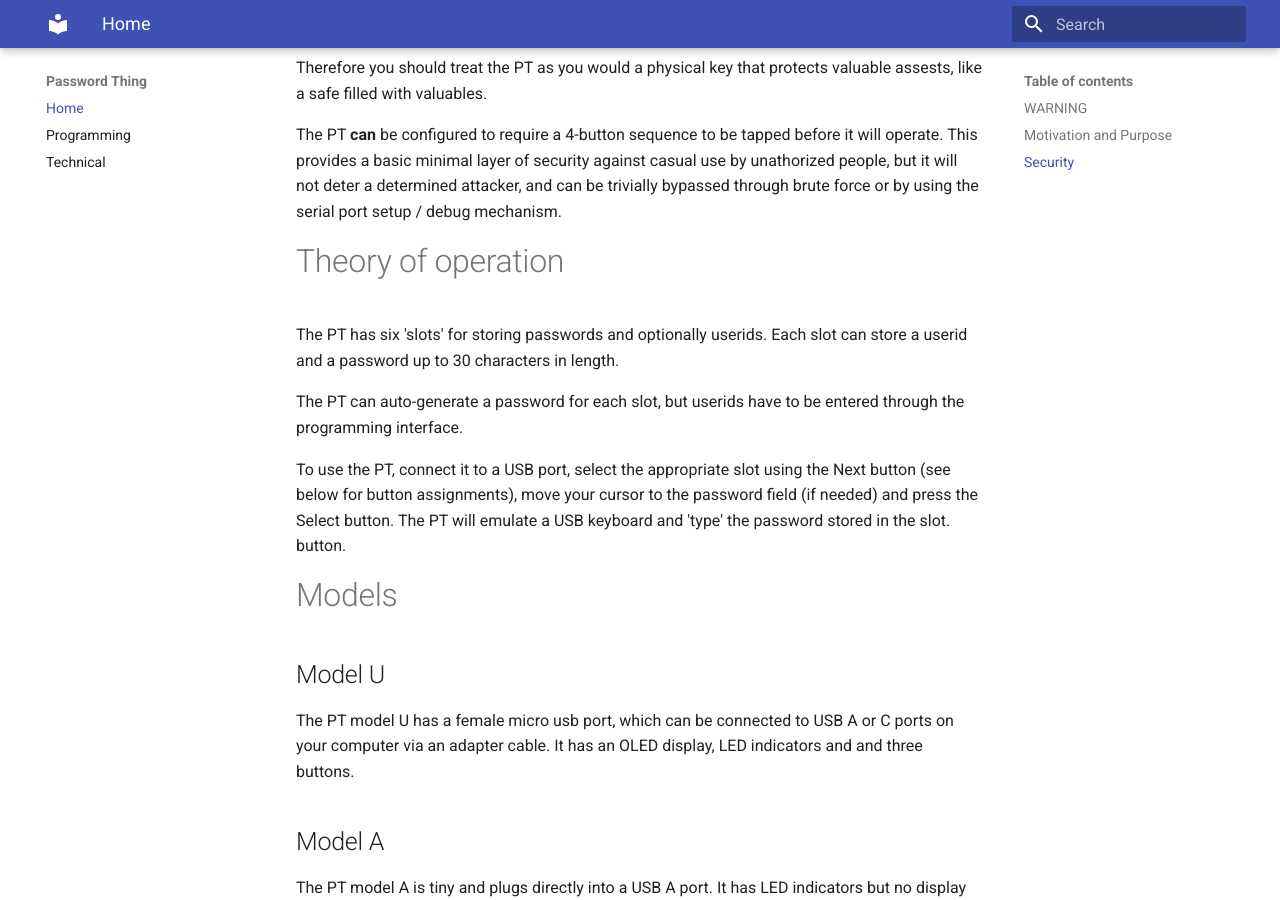
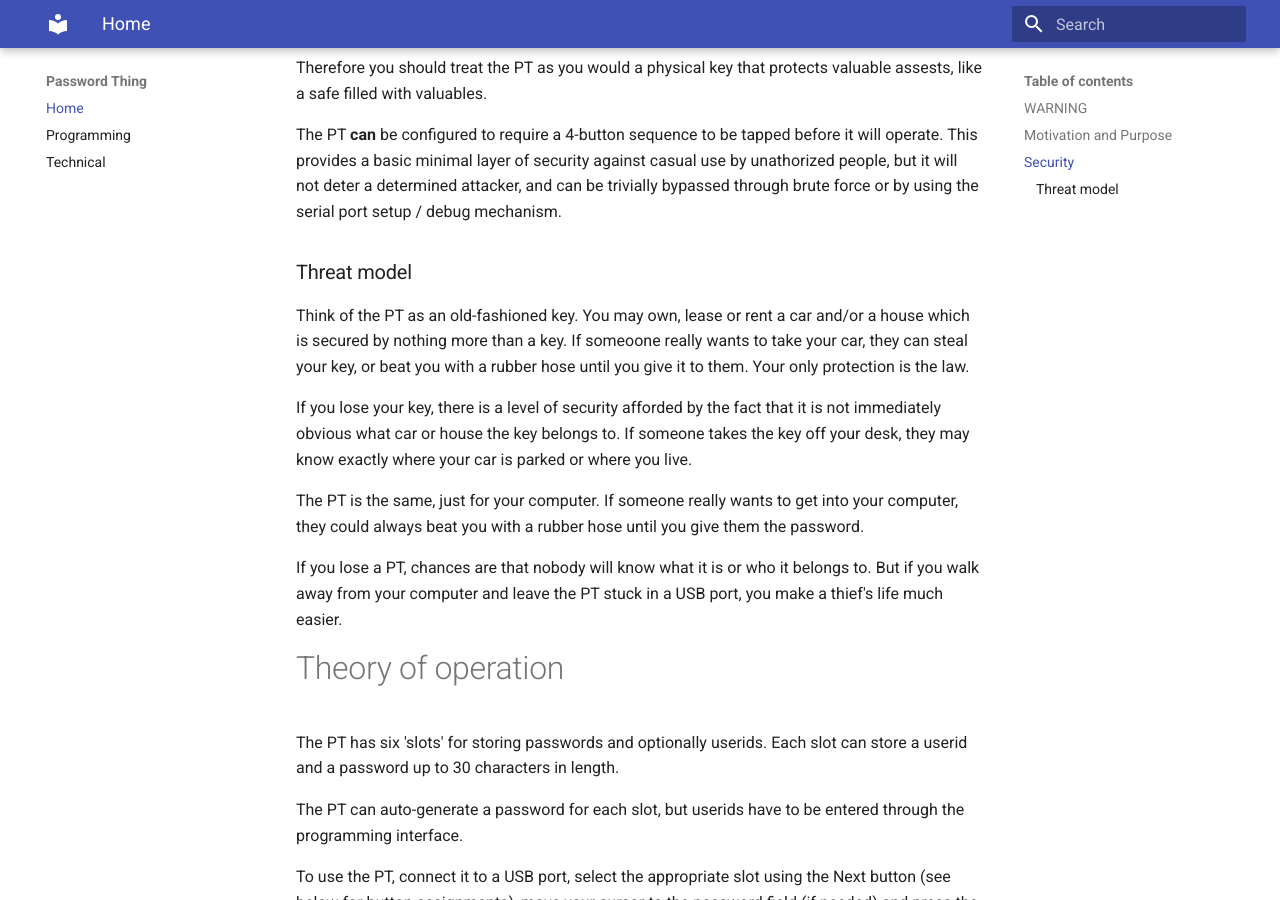
Before and after one commit to qvdm/PasswordThing, an MkDocs documentation site: the page built from docs/index.md, in a window 1280 px wide and 900 px high, scrolled down 855 px. Built offline with MkDocs 1.6.1 and Material for MkDocs 9.7.7, drawn with Linux system fonts in a browser that asks for light colours.

Commit message:
Added threat model to docs

```diff
--- a/docs/index.md
+++ b/docs/index.md
@@ -40,6 +40,25 @@ it will operate.  This provides a basic minimal layer of security against casual
 use by unathorized people, but it will not deter a determined attacker, and can
 be trivially bypassed through brute force or by using the serial port setup /
 debug mechanism.
+
+### Threat model
+Think of the PT as an old-fashioned key.  You may own, lease or rent a car
+and/or a house which is secured by nothing more than a key.  If someoone
+really wants to take your car, they can steal your key, or beat you with a
+rubber hose until you give it to them.  Your only protection is the law.
+
+If you lose your key, there is a level of security afforded by the fact that
+it is not immediately obvious what car or house the key belongs to.  If
+someone takes the key off your desk, they may know exactly where your car is
+parked or where you live.
+
+The PT is the same, just for your computer.  If someone really wants to get
+into your computer, they could always beat you with a rubber hose until you
+give them the password.
+
+If you lose a PT, chances are that nobody will know what it is or who it
+belongs to.  But if you walk away from your computer and leave the PT stuck
+in a USB port, you make a thief's life much easier.
 
 
 # Theory of operation
```
